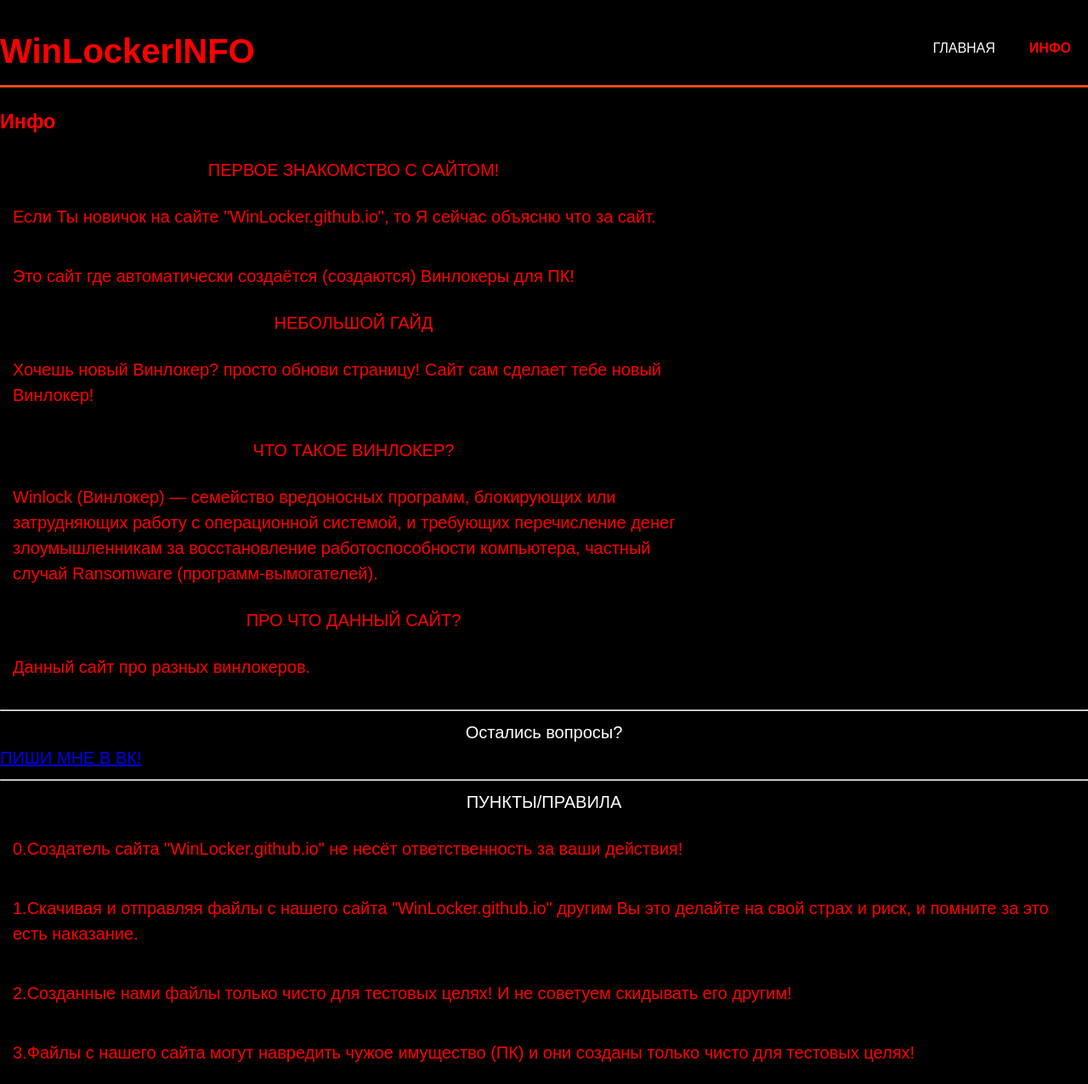
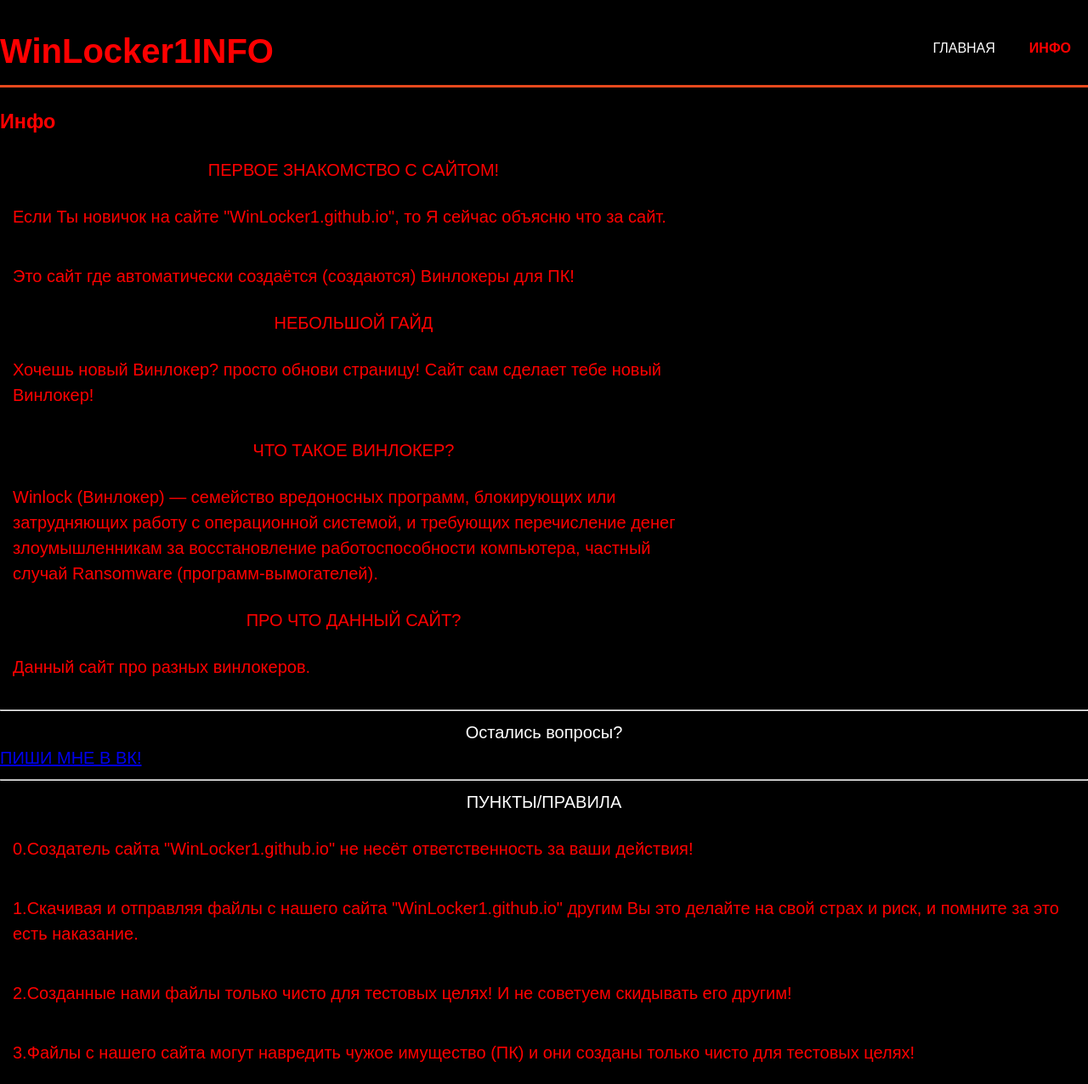
Before and after one commit to winlocker1/winlocker.github.io, a plain HTML site: page about.html in a window 1280 px wide. Shown: the top 1276 px of the page at 85% size. Drawn offline with Linux system fonts and the light colour scheme.

Commit message:
Update about.html

```diff
--- a/about.html
+++ b/about.html
@@ -13,7 +13,7 @@
     <header>
       <div class="container">
         <div id="branding">
-          <h1><span class="highlight">WinLocker</span>INFO</h1>
+          <h1><span class="highlight">WinLocker1</span>INFO</h1>
         </div>
         <nav>
           <ul>
@@ -34,7 +34,7 @@
          <div align="center" id="pip">
          				ПЕРВОЕ ЗНАКОМСТВО С САЙТОМ!</div>
          			<p class="dark">
-            Если Ты новичок на сайте "WinLocker.github.io", то Я сейчас объясню что за сайт.
+            Если Ты новичок на сайте "WinLocker1.github.io", то Я сейчас объясню что за сайт.
           </p>
           	<p class="dark">
             Это сайт где автоматически создаётся (создаются) Винлокеры для ПК!
@@ -63,11 +63,11 @@
          				<hr>
           <div align="center" id="pip">ПУНКТЫ/ПРАВИЛА</div>
           <p class="dark">
-            0.Создатель сайта "WinLocker.github.io" не несёт ответственность за ваши действия!
+            0.Создатель сайта "WinLocker1.github.io" не несёт ответственность за ваши действия!
           </p>
 
           <p class="dark">
-1.Скачивая и отправляя файлы с нашего сайта "WinLocker.github.io" другим Вы это делайте на свой страх и риск, и помните за это есть наказание.
+1.Скачивая и отправляя файлы с нашего сайта "WinLocker1.github.io" другим Вы это делайте на свой страх и риск, и помните за это есть наказание.
           </p>
             <p class="dark">
 2.Созданные нами файлы только чисто для тестовых целях! И не советуем скидывать его другим!
```
